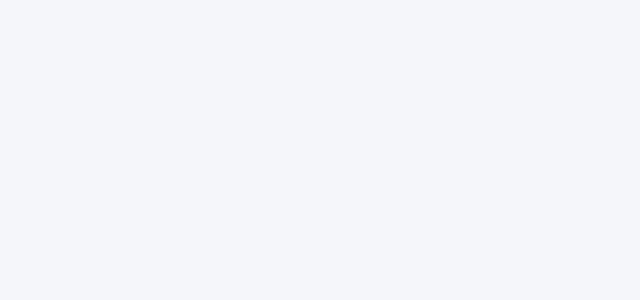
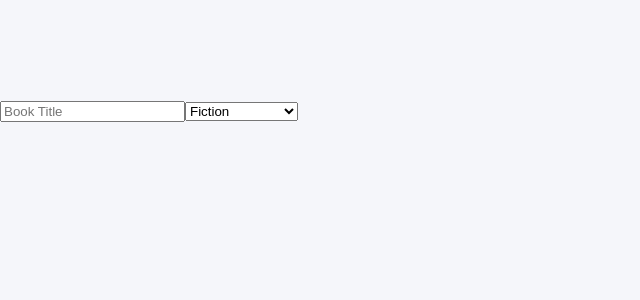
Before and after one commit to tta2yta/redux-bookstore, a React (Create React App) app: page / in a window 1280 px wide. Shown: the top 300 px of the page, without its empty margins (0-640 px from the left). Built offline with nearby package versions, Linux system fonts and the light colour scheme.

Commit message:
Add BookFrom

```diff
--- /dev/null
+++ b/src/components/books/BookForm.js
@@ -0,0 +1,18 @@
+const bookForm = () => (
+  <div className="add-book">
+
+    <form>
+      <input type="text" placeholder="Book Title" />
+      <select name="categories" id="categories">
+        <option value="fiction">Fiction</option>
+        <option value="scifiction">Science Fiction</option>
+
+        <option value="romance">Romance</option>
+
+        <option value="tech">Technology</option>
+
+      </select>
+    </form>
+  </div>
+);
+export default bookForm;
--- a/src/components/books/BookList.js
+++ b/src/components/books/BookList.js
@@ -3,7 +3,7 @@ import { useState } from 'react';
 import { useDispatch } from 'react-redux';
 import AddRemove from '../addRemove';
 import { addBook, removeBook } from '../../redux/book/actions/bookActions';
-
+import BookForm  from './BookForm'
 
 import { useSelector } from 'react-redux';
 const Book = () => {
@@ -31,6 +31,7 @@ const Book = () => {
   // ]);
 
   return (
+    <>
     <div className="bookList">
       {books.map((item) => (
         <div key={item.key} className="list-item">
@@ -43,6 +44,10 @@ const Book = () => {
       ))}
 
     </div>
+    <div>
+      <BookForm />
+    </div>
+    </>
   );
 };
 
```
